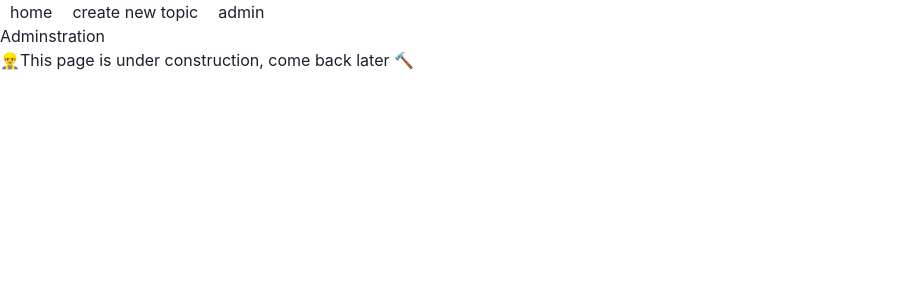
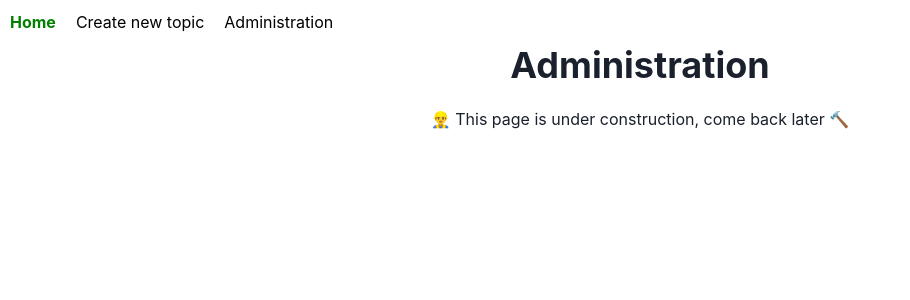
Before and after one commit to Meliodas-1O/modernMoodle, a React (Create React App) app in the folder frontend/: page /admin in a window 1280 px wide. Shown: the top 300 px of the page, without its empty margins (0-910 px from the left). Built offline with nearby package versions, Linux system fonts and the light colour scheme.

Commit message:
issue #33 (feat - frontend): more design

```diff
--- a/frontend/package.json
+++ b/frontend/package.json
@@ -16,6 +16,7 @@
     "framer-motion": "^10.16.4",
     "react": "^18.2.0",
     "react-dom": "^18.2.0",
+    "react-icons": "^4.11.0",
     "react-router-dom": "^6.16.0",
     "react-scripts": "5.0.1",
     "serve": "^14.2.1",
--- a/frontend/src/components/TopicCard.tsx
+++ b/frontend/src/components/TopicCard.tsx
@@ -1,15 +1,46 @@
+import {
+     Box,
+     Button,
+     Card,
+     CardBody,
+     CardHeader,
+     Divider,
+     HStack,
+     Heading,
+     VStack,
+} from "@chakra-ui/react";
 import { ITopic } from "../models/ITopic";
+import { BsFillArrowRightCircleFill } from "react-icons/bs";
 
 function TopicCard({ topic }: { topic: ITopic }) {
+     function getDisplayableDescription(description: string): string {
+          let displayableDescription = description.substring(0, 20);
+          if (description.length > 20) {
+               displayableDescription =
+                    displayableDescription.substring(0, 17) + "...";
+          }
+          return displayableDescription;
+     }
+
      return (
-          <div
-               style={{
-                    border: "2px solid black",
-               }}
-          >
-               <h2>{topic.title} (#{topic.id})</h2>
-               <p>{topic.description}</p>
-          </div>
+          <Card>
+               <CardHeader>
+                    <Heading size={"md"}>{topic.title}</Heading>
+                    <Divider width={"80%"} marginTop={"5px"} />
+               </CardHeader>
+               <CardBody>
+                    <HStack>
+                         <Box width={"90%"}>
+                              {getDisplayableDescription(topic.description)}
+                         </Box>
+                         <Box>
+                              <Button
+                                   rightIcon={<BsFillArrowRightCircleFill />}
+                              />
+                         </Box>
+                    </HStack>
+               </CardBody>
+          </Card>
      );
 }
 
--- a/frontend/src/components/TopicsList.tsx
+++ b/frontend/src/components/TopicsList.tsx
@@ -2,13 +2,15 @@ import { useEffect, useState } from "react";
 import { ITopic } from "../models/ITopic";
 import { backendAPI } from "../api/api";
 import TopicCard from "./TopicCard";
+import { Grid } from "@chakra-ui/react";
 
 function TopicsList() {
      const [topics, setTopics] = useState<ITopic[]>([]);
 
      useEffect(() => {
           // Get all topics when component mounts
-          backendAPI.getAllTopics()
+          backendAPI
+               .getAllTopics()
                .then((topics) => {
                     if (!topics) return;
                     setTopics(topics);
@@ -17,11 +19,13 @@ function TopicsList() {
      }, []);
 
      return (
-        <div className="topics-list-div">
-            {topics.map((topic) => (
-                <TopicCard topic={topic} key={topic.id}/>
-            ))}
-        </div>
+          <div className="topics-list-div">
+               <Grid templateColumns="repeat(3, 1fr)" gap={4} margin={"50px"}>
+                    {topics.map((topic) => (
+                         <TopicCard topic={topic} key={topic.id} />
+                    ))}
+               </Grid>
+          </div>
      );
 }
 
--- a/frontend/src/components/navbar/Navbar.tsx
+++ b/frontend/src/components/navbar/Navbar.tsx
@@ -1,11 +1,32 @@
+import { Flex } from "@chakra-ui/react";
 import NavbarItem from "./NavbarItem";
+import { useState } from "react";
 
 function Navbar() {
+     const [activeItem, setActiveItem] = useState<string>("Home");
+
      return (
           <div className="Navbar">
-               <NavbarItem title="home" pathTo="/" />
-               <NavbarItem title="create new topic" pathTo="/createTopic" />
-               <NavbarItem title="admin" pathTo="/admin" />
+               <Flex>
+                    <NavbarItem
+                         title="Home"
+                         pathTo="/"
+                         isActive={activeItem === "Home"}
+                         setIsActive={setActiveItem}
+                    />
+                    <NavbarItem
+                         title="Create new topic"
+                         pathTo="/createTopic"
+                         isActive={activeItem === "Create new topic"}
+                         setIsActive={setActiveItem}
+                    />
+                    <NavbarItem
+                         title="Administration"
+                         pathTo="/admin"
+                         isActive={activeItem === "Administration"}
+                         setIsActive={setActiveItem}
+                    />
+               </Flex>
           </div>
      );
 }
--- a/frontend/src/components/navbar/NavbarItem.tsx
+++ b/frontend/src/components/navbar/NavbarItem.tsx
@@ -1,19 +1,29 @@
+import { Text } from "@chakra-ui/react";
+import { Dispatch, SetStateAction } from "react";
 import { Link } from "react-router-dom";
 
 interface NavbarItemProps {
      title: string;
      pathTo: string;
+     isActive: boolean;
+     setIsActive: Dispatch<SetStateAction<string>>;
 }
 
-function NavbarItem({ title, pathTo }: NavbarItemProps) {
+function NavbarItem({ title, pathTo, isActive, setIsActive }: NavbarItemProps) {
      return (
           <Link
                to={pathTo}
                style={{
                     padding: 10,
                }}
+               onClick={() => setIsActive(title)}
           >
-               {title}
+               <Text
+                    color={isActive ? "green" : "black"}
+                    fontWeight={isActive ? "bold" : "normal"}
+               >
+                    {title}
+               </Text>
           </Link>
      );
 }
--- a/frontend/src/pages/Administration.tsx
+++ b/frontend/src/pages/Administration.tsx
@@ -1,9 +1,16 @@
+import { Center, Heading, Text } from "@chakra-ui/react";
+
 function Administration() {
-     return(
+     return (
           <div>
-               <h1>Adminstration</h1>
-
-               <p>👷‍♂️This page is under construction, come back later 🔨</p>
+               <Center>
+                    <Heading>Administration</Heading>
+               </Center>
+               <Center marginTop={"20px"}>
+                    <Text>
+                         👷‍♂️ This page is under construction, come back later 🔨
+                    </Text>
+               </Center>
           </div>
      );
 }
--- a/frontend/src/pages/CreateTopic.tsx
+++ b/frontend/src/pages/CreateTopic.tsx
@@ -1,6 +1,14 @@
 import { useState } from "react";
 import { ITopicCreation } from "../models/ITopic";
 import { backendAPI } from "../api/api";
+import {
+     Button,
+     Center,
+     Heading,
+     Input,
+     Text,
+     useToast,
+} from "@chakra-ui/react";
 
 function CreateTopic() {
      const [formData, setFormData] = useState<{
@@ -10,6 +18,7 @@ function CreateTopic() {
           title: "",
           description: "",
      });
+     const toast = useToast();
 
      function handleCreateTopic() {
           if (
@@ -24,19 +33,29 @@ function CreateTopic() {
                description: formData.description,
           };
 
-          backendAPI.createTopic(newTopic)
+          backendAPI
+               .createTopic(newTopic)
                .then((topicId) => {
                     if (!topicId) return;
                     console.log(`Created topic with id: ${topicId}`);
+                    toast({
+                         title: "Topic created.",
+                         description: `Created with id: ${topicId}`,
+                         status: "success",
+                         duration: 9000,
+                         isClosable: true,
+                    });
                })
                .catch((err) => console.error(`err: ${err}`));
      }
 
      return (
           <div className="create-topic">
-               <h1>Create new topic</h1>
-               <label>Title:</label>
-               <input
+               <Center>
+                    <Heading>Create new topic</Heading>
+               </Center>
+               <Text>Title:</Text>
+               <Input
                     type="text"
                     placeholder={formData.title}
                     onChange={(event) => {
@@ -45,8 +64,8 @@ function CreateTopic() {
                     }}
                />
                <br />
-               <label>Description:</label>
-               <input
+               <Text>Description:</Text>
+               <Input
                     type="text"
                     placeholder={formData.description}
                     onChange={(event) => {
@@ -55,7 +74,7 @@ function CreateTopic() {
                     }}
                />
                <br />
-               <button onClick={() => handleCreateTopic()}>create</button>
+               <Button onClick={() => handleCreateTopic()}>create</Button>
           </div>
      );
 }
--- a/frontend/src/pages/Home.tsx
+++ b/frontend/src/pages/Home.tsx
@@ -1,9 +1,12 @@
+import { Center, Heading } from "@chakra-ui/react";
 import TopicsList from "../components/TopicsList";
 
 function Home() {
      return (
           <div>
-               <h1>Home</h1>
+               <Center>
+                    <Heading>Home</Heading>
+               </Center>
 
                <TopicsList />
           </div>
```
Also changed, not shown: 1 other file (tests, documents, lock files or other folders).
